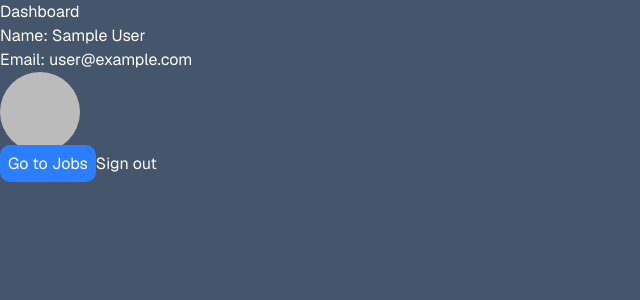
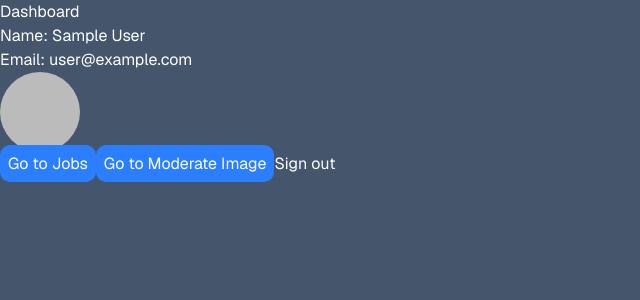
Before and after one commit to Madhianandhan06/nextjob, a Next.js app: page /dashboard in a window 1280 px wide. Shown: the top 300 px of the page, without its empty margins (0-640 px from the left). Built offline with nearby package versions, Linux system fonts and the light colour scheme; no server answers; sample sign-in values are in the browser's storage.

Commit message:
Add link to Moderate Image page in dashboard

```diff
--- a/app/dashboard/page.tsx
+++ b/app/dashboard/page.tsx
@@ -29,6 +29,7 @@ export default async function DashboardPage() {
         }}
         >
           <span className="bg-blue-500 text-white p-2 rounded-lg hover:underline"><Link href="/jobs">Go to Jobs</Link></span>
+          <span className="bg-blue-500 text-white p-2 rounded-lg hover:underline"><Link href="/moderate-image">Go to Moderate Image</Link></span>
         <button type="submit">Sign out</button>
       </form>
     </main>
```
